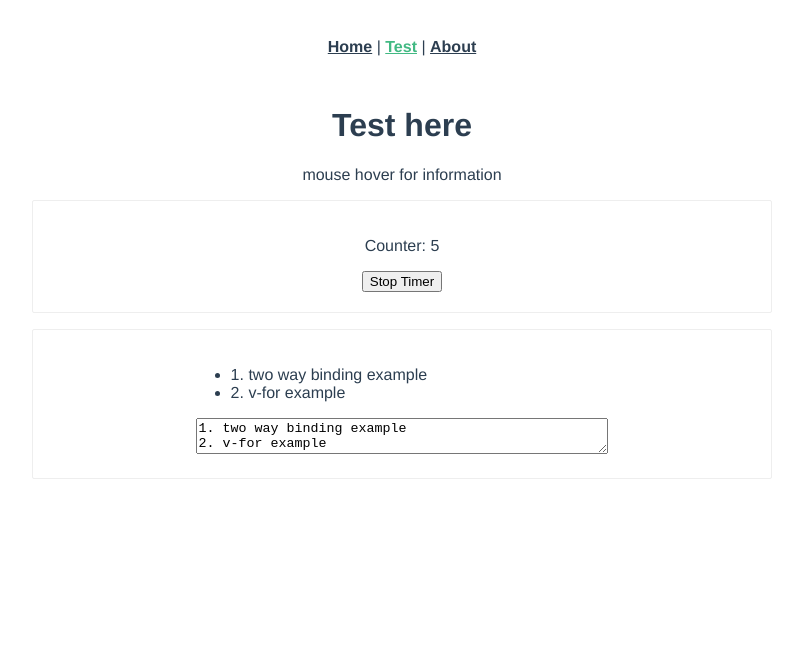
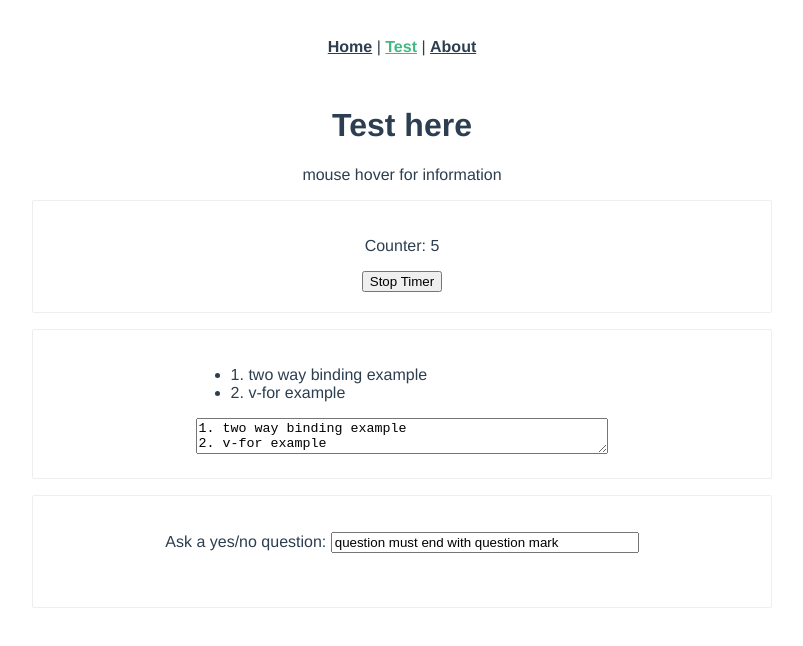
Before and after one commit to dragonkid/real-world-vue, a Vue app: page /test in a window 1280 px wide. Shown: the top 646 px of the page, without its empty margins (238-1041 px from the left). Built offline with nearby package versions, Linux system fonts and the light colour scheme.

Commit message:
watch & axios example

```diff
--- a/package.json
+++ b/package.json
@@ -8,6 +8,7 @@
     "lint": "vue-cli-service lint"
   },
   "dependencies": {
+    "axios": "^0.27.2",
     "vue": "^3.2.13",
     "vue-router": "^4.0.3",
     "vuex": "^4.0.0"
--- /dev/null
+++ b/src/components/WatchExample.vue
@@ -0,0 +1,51 @@
+<template>
+  <div>
+    <p>Ask a yes/no question: <input v-model="question" /></p>
+    <p>{{ answer }}</p>
+    <img :src="answerImage" />
+  </div>
+</template>
+
+<script>
+import axios from "axios";
+
+export default {
+  name: "WatchExample",
+  data() {
+    return {
+      answer: "",
+      answerImage: "",
+      question: "question must end with question mark",
+    };
+  },
+  watch: {
+    // eslint-disable-next-line no-unused-vars
+    question(newQuestion, oldQuestion) {
+      if (newQuestion.endsWith("?")) {
+        this.getAnswer();
+      }
+    },
+  },
+  methods: {
+    getAnswer() {
+      this.answer = "thinking...";
+      this.answerImage = "";
+      axios
+        .get("https://yesno.wtf/api")
+        .then((response) => {
+          this.answer = response.data.answer;
+          this.answerImage = response.data.image;
+        })
+        .catch((error) => {
+          this.answer = error;
+        });
+    },
+  },
+};
+</script>
+
+<style>
+input {
+  width: 300px;
+}
+</style>
--- a/src/views/TestView.vue
+++ b/src/views/TestView.vue
@@ -2,24 +2,23 @@
   <div class="test">
     <h1>Test here</h1>
     <span v-bind:title="title">mouse hover for information</span>
-    <div class="demo">
-      <CounterTimer></CounterTimer>
-    </div>
-    <div class="demo">
-      <ModelExample></ModelExample>
-    </div>
+    <CounterTimer class="demo"></CounterTimer>
+    <ModelExample class="demo"></ModelExample>
+    <WatchExample class="demo"></WatchExample>
   </div>
 </template>
 
 <script>
 import CounterTimer from "../components/CounterTimer.vue";
 import ModelExample from "@/components/ModelExample.vue";
+import WatchExample from "@/components/WatchExample.vue";
 
 export default {
   name: "TestView",
   components: {
     CounterTimer,
     ModelExample,
+    WatchExample,
   },
   computed: {
     title() {
```
Also changed, not shown: 1 other file (tests, documents, lock files or other folders).
